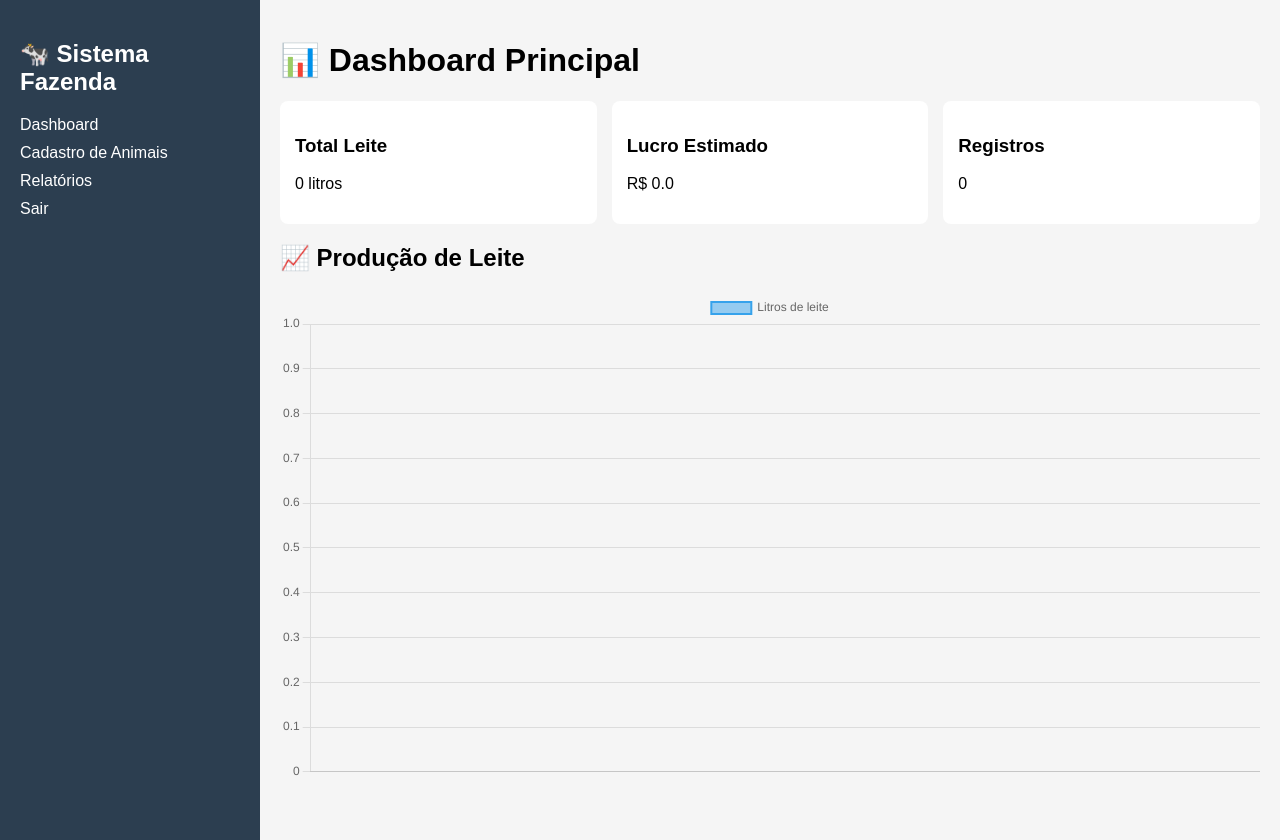
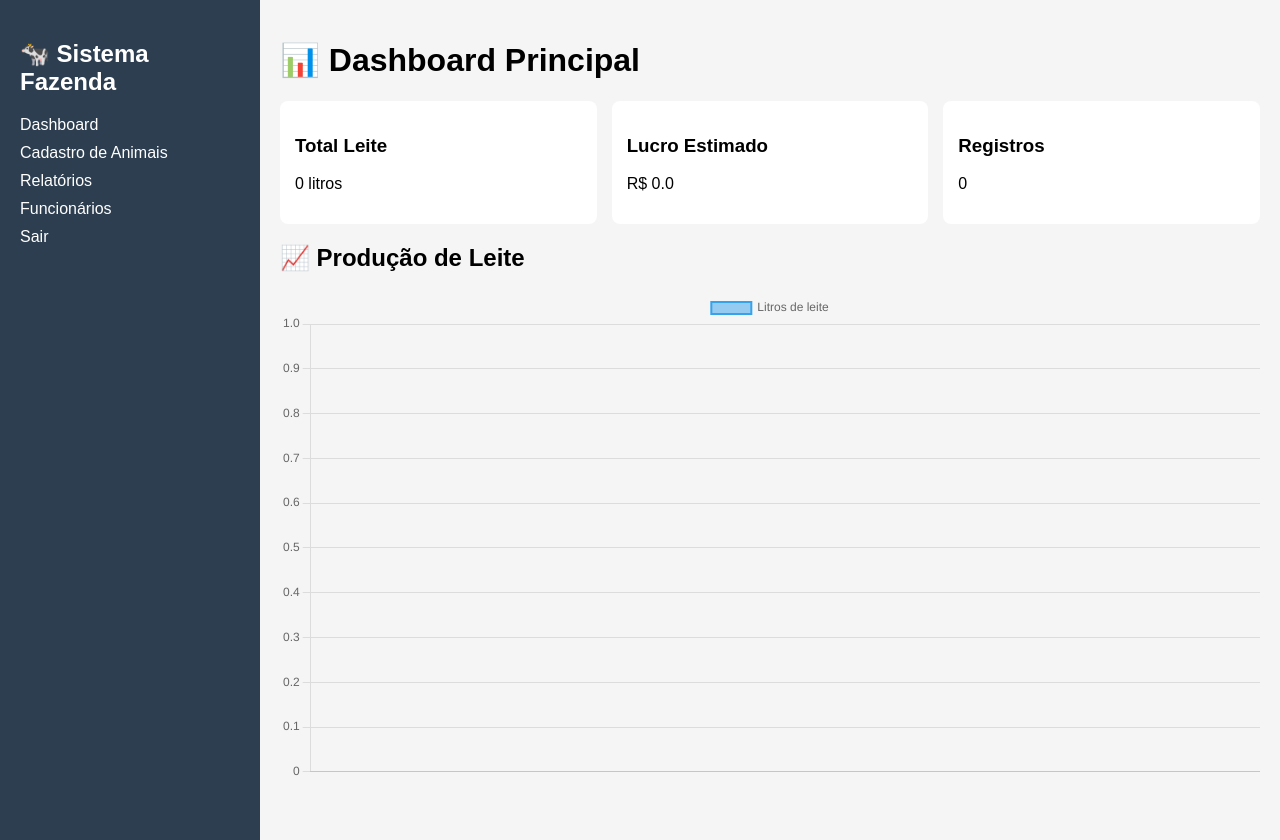
Before and after one commit to rafael-cm-art/sistema-fazenda, a Flask app: page /dashboard in a window 1280 px wide. Run offline with Flask 3, Linux system fonts and the light colour scheme; a user stored in the database is signed in; data that the repository does not hold is empty.

Commit message:
add menu funcionarios

```diff
--- a/templates/dashboard.html
+++ b/templates/dashboard.html
@@ -15,6 +15,7 @@
     <a href="/dashboard">Dashboard</a>
     <a href="/cadastro">Cadastro de Animais</a>
     <a href="/relatorio">Relatórios</a>
+    <a href="/funcionarios">Funcionários</a>
     <a href="/login">Sair</a>
 </div>
 
```
